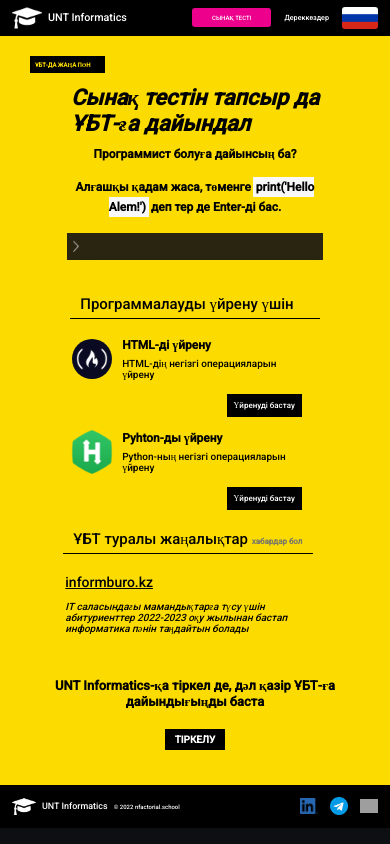
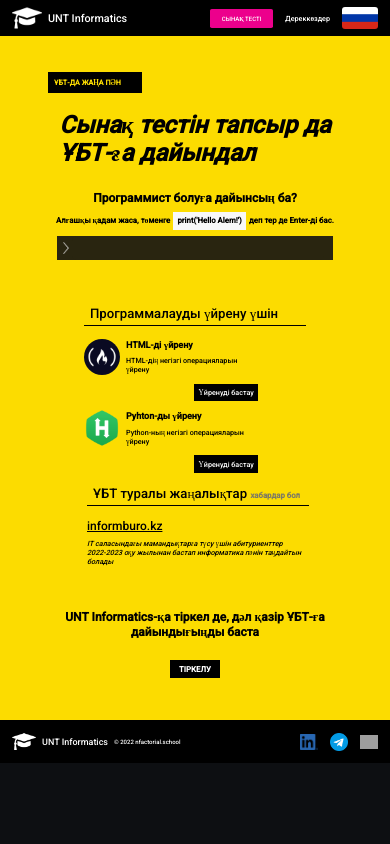
Before and after one commit to guinnod/new-unt-front, a React (Create React App) app: page / in a window 390 px wide. Built offline with nearby package versions, Linux system fonts and the light colour scheme; grey boxes are pictures that could not be loaded.

Commit message:
check phone

```diff
--- a/src/App.css
+++ b/src/App.css
@@ -1,9 +1,7 @@
 @import url('https://fonts.googleapis.com/css2?family=Roboto:wght@500');
 
 html {
-    font-size: 62.35%;
-    /* font-size: 0.5vw; */
-    /* font-size: 8px; */
+    font-size: 10px;
 }
 
 body {
@@ -18,6 +16,7 @@
     font-family: 'Roboto';
     white-space: nowrap;
     font-size: 1.5rem;
+    min-width: 320px;
 }
 
 a {
@@ -58,3 +57,18 @@
         height: 100%;
     }
 }
+@media only screen and (max-width: 800px) {
+    html {
+        font-size: 10px;
+    }
+}
+@media only screen and (max-width: 600px) {
+    html {
+        font-size: 8px;
+    }
+}
+@media only screen and (max-width: 500px) {
+    html {
+        font-size: 6px;
+    }
+}
--- a/src/components/footer/footer.css
+++ b/src/components/footer/footer.css
@@ -1,21 +1,21 @@
 .footer__anchor .header__anchor {
-    padding: 1em;
+    padding: 1rem;
 }
 
 .footer__anchor .logo__img {
-    width: 4em;
+    width: 4rem;
 }
 
 .footer__anchor .logo__text {
-    font-size: 1.5em;
+    font-size: 1.5rem;
 }
 
 .footer__anchor .header__button {
-    font-size: 1em;
+    font-size: 1rem;
 }
 
 .footer__logo {
-    width: 3em;
+    width: 3rem;
     cursor: pointer;
 }
 
--- a/src/components/headers/header-home/header-home.css
+++ b/src/components/headers/header-home/header-home.css
@@ -1,19 +1,19 @@
 .header-home__left {
-    margin: 0 0 0 3em;
+    margin: 0 0 0 3rem;
 }
 
 .header-home__portrait {
     width: 6em;
-    border-radius: 1em;
+    border-radius: 1rem;
 }
 
 .header-home__name {
-    font-size: 3em;
+    font-size: 3rem;
 }
 
 .header-home__profile {
-    border-radius: 1em;
-    padding: 1em 0;
+    border-radius: 1rem;
+    padding: 1rem 0;
     cursor: pointer;
     position: relative;
 }
@@ -26,24 +26,24 @@
     position: absolute;
     top: 10em;
     background-color: #22262D;
-    border-radius: 1em;
+    border-radius: 1rem;
     z-index: 1;
-    padding: 1em 0;
-    font-size: 2.5em;
+    padding: 1rem 0;
+    font-size: 2.5rem;
     white-space: normal;
     margin: 0 !important;
     animation: rotateMenu 1000ms ease-in-out forwards;
     transform-origin: top center;
     overflow: hidden;
-    height: 20em;
+    height: 20rem;
 }
 
 .profile-drop li {
-    margin: 0 2em 0 0;
+    margin: 0 2rem 0 0;
 }
 
 .profile-drop ul {
-    margin: 1em 0;
+    margin: 1rem 0;
 }
 
 .profile-drop ul:hover {
--- a/src/components/headers/header-main/header-main.css
+++ b/src/components/headers/header-main/header-main.css
@@ -1,6 +1,6 @@
 .header-main__flag {
-    width: 6em;
-    height: 3.7em;
-    border-radius: 0.5em;
+    width: 6rem;
+    height: 3.7rem;
+    border-radius: 0.5rem;
     cursor: pointer;
 }
--- a/src/components/headers/header-working/header-working.css
+++ b/src/components/headers/header-working/header-working.css
@@ -1,5 +1,5 @@
 .header-working__image {
-    width: 5em;
+    width: 5rem;
     cursor: pointer;
 }
 
@@ -15,14 +15,14 @@
 }
 
 .header-working__time {
-    font-size: 2.5em;
+    font-size: 2.5rem;
     font-weight: 700;
 }
 
 .header-working__calculator {
     position: absolute;
     right: 0;
-    top: 10em;
+    top: 10rem;
     cursor: grab;
 }
 
--- a/src/components/headers/header/header.css
+++ b/src/components/headers/header/header.css
@@ -3,8 +3,7 @@
     display: flex;
     align-items: center;
     justify-content: space-between;
-    padding: 0 1em;
-    font-size: 1rem;
+    padding: 0 1rem;
 }
 
 .header__part:first-child {
@@ -17,11 +16,11 @@
 }
 
 .header__part > div > * {
-    margin: 0 1em;
+    margin: 0 1rem;
 }
 
 .header__button {
-    font-size: 1.2em;
+    font-size: 1.2rem;
     font-weight: 550;
     cursor: pointer;
 }
@@ -32,21 +31,9 @@
 }
 
 .header__button--pink {
-    font-size: 1em;
+    font-size: 1rem;
     background-color: #EC008C;
     border-radius: 0.3rem;
-    padding: 1em 2rem;
+    padding: 1rem 2rem;
     width: max-content;
 }
-
-@media screen and (max-width: 550px) {
-    .header__anchor {
-        font-size: 0.8rem;
-    }
-}
-
-@media screen and (max-width: 450px) {
-    .header__anchor {
-        font-size: 0.6rem;
-    }
-}
--- a/src/components/logo/logo.css
+++ b/src/components/logo/logo.css
@@ -4,11 +4,11 @@
 }
 
 .logo__img {
-    margin: 1em;
-    width: 5em;
+    margin: 1rem;
+    width: 5rem;
 }
 
 .logo__text {
     font-weight: 550;
-    font-size: 1.8em;
+    font-size: 1.8rem;
 }
--- a/src/pages/login/login.css
+++ b/src/pages/login/login.css
@@ -2,6 +2,7 @@
     display: flex;
     justify-content: space-around;
     padding: 16.5rem 0;
+    font-size: 1em;
 }
 
 .login__text {
@@ -26,6 +27,7 @@
 .login__text ul {
     margin: 0;
 }
+
 .login__card {
     display: flex;
     flex-direction: column;
@@ -35,7 +37,7 @@
     padding: 0 4rem;
 }
 
-.login__card > * {
+.login__card>* {
     margin: 1.5rem 0;
 }
 
--- a/src/pages/main/main.css
+++ b/src/pages/main/main.css
@@ -180,159 +180,11 @@
     font-size: 1.3rem;
 }
 
-@media screen and (max-width: 850px) {
-    .main__text--big {
-        font-size: 4rem;
-    }
+@media screen and (max-width: 400px) {
+   .main__text--big {
+    font-size: 4rem;
+   }
+.main__input {
+    width: 45rem;
 }
-
-@media screen and (max-width: 600px) {
-    .main__text--big {
-        font-size: 3rem;
-    }
-    .main__news {
-        padding: 0.7rem 1.9rem 0.7rem 0.7rem;
-        margin: 0 0 1.5rem 0;
-        font-size: 0.8rem;
-    }
-    .main__text--top {
-        padding: 3rem 4rem;
-    }
-    .main__text--top h1 {
-        margin: 2rem 0 0 0;
-        font-size: 1.5rem;
-    }
-
-    .main__text--top h4 {
-        font-size: 1.2rem;
-    }
-
-    .main__text--span {
-        padding: 0.4rem;
-        margin: 0 0.2rem;
-    }
-
-    #main__input {
-        font-size: 1rem;
-    }
-
-    .main__input {
-        width: 35rem;
-        padding: 0 0.3rem;
-    }
-
-    .main__input__image {
-        width: 0.6rem;
-        margin: 0.8rem 0.3rem;
-    }
-
-    .main__optional--header {
-        font-size: 1.5rem;
-        width: 23rem;
-        padding: 0.5rem 1rem;
-        margin: 1rem 0.8rem;
-    }
-
-    .main__optional__news__root {
-        width: 28rem;
-    }
-
-    .main__optional--header--sub {
-        font-size: 0.8rem;
-    }
-
-
-    .main__learn__block__anchor {
-        width: 24rem;
-    }
-
-    .main__learn__block__anchor a {
-        font-size: 0.8rem;
-    }
-
-    .main__learn__block__text {
-        height: 4.2rem;
-        white-space: normal;
-    }
-
-    .main__learn__block__text>div:first-child {
-        font-size: 1.2rem;
-    }
-
-    .main__learn__block__text>div:last-child {
-        font-size: 1rem;
-    }
-
-    .main__learn__img--circled {
-        width: 4rem;
-        margin: 1rem;
-    }
-
-    .main__learn__img--medium {
-        width: 6rem;
-    }
-
-    .main__optional__news {
-        padding: 1rem;
-    }
-
-    .main__optional__news>a {
-        font-size: 1.4rem;
-    }
-
-    .main__optional__news__content {
-        font-size: 1rem;
-    }
-
-    .main__ready__anchor {
-        padding: 2.5rem;
-    }
-
-    .main__ready__anchor h1 {
-        font-size: 1.3rem;
-    }
-
-    .main__ready {
-        width: 30rem;
-    }
-
-    .main__ready__button {
-        padding: 0.5rem 1rem;
-        margin: 1rem;
-        font-size: 1rem;
-    }
 }
-
-@media screen and (max-width: 500px) {
-    .main__text--big {
-        font-size: 2.2rem;
-    }
-    .main__news {
-        padding: 0.5rem 1.5rem 0.5rem 0.5rem;
-        margin: 0 0 1.2rem 0;
-        font-size: 0.6rem;
-    }
-    .main__text--top {
-        padding: 2rem 3rem;
-    }
-    .main__text--top h1 {
-        margin: 1rem 0 0 0;
-        font-size: 1.2rem;
-    }
-
-    .main__text--top h4 {
-        font-size: 1.2rem;
-        width: 25rem;
-        white-space: normal;
-        text-align: center;
-        line-height: 2rem;
-    }
-
-    .main__text--span {
-        padding: 0.3rem;
-    }
-
-    .main__input {
-        width: 25rem;
-    }
-}
```
